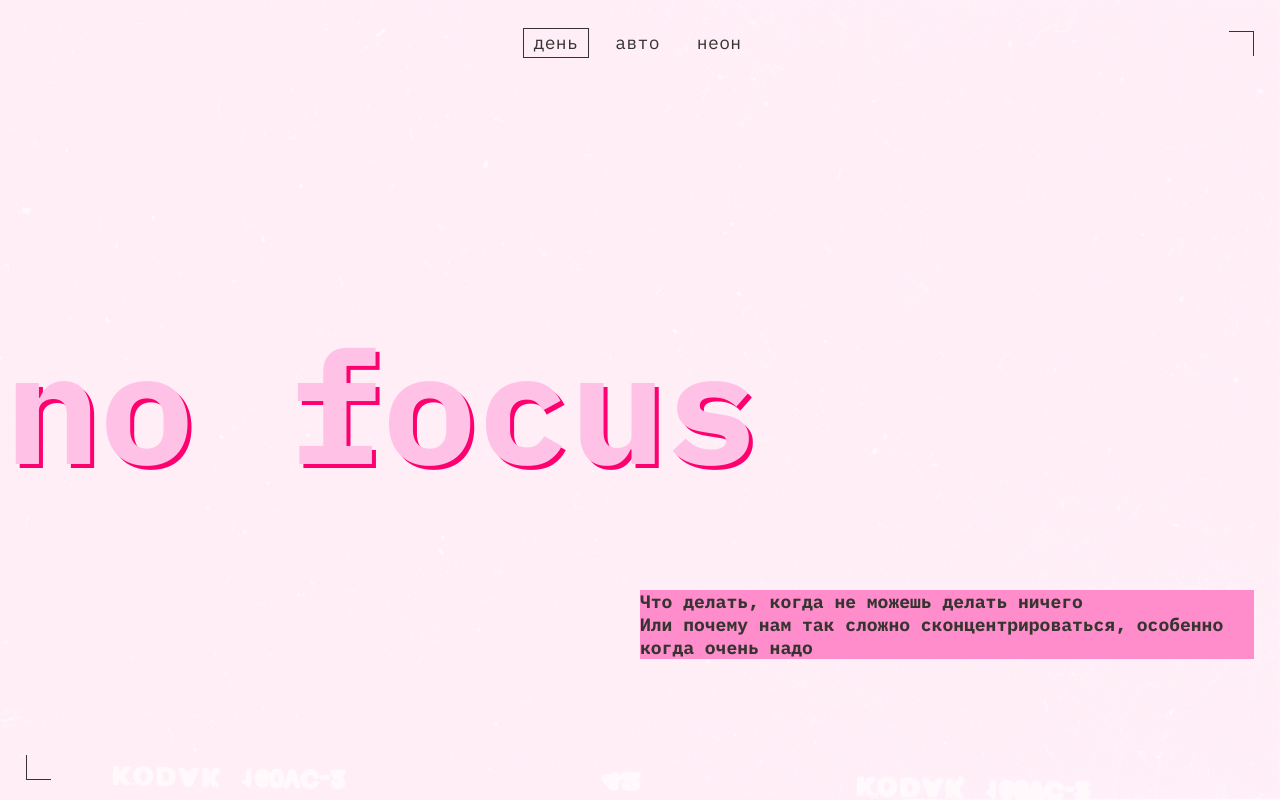
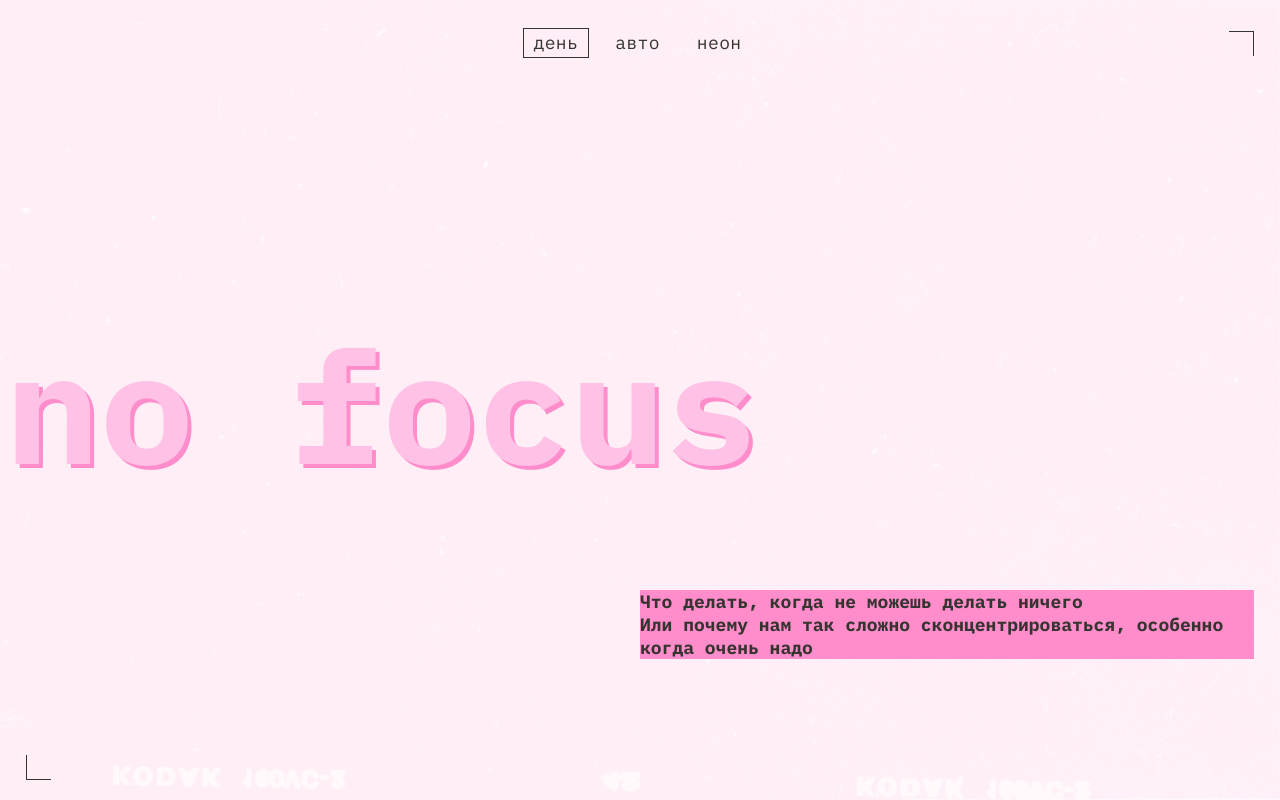
Before and after one commit to iamannstein/slozhno-sosredotochitsya, a plain HTML site: page index.html in a window 1280 px wide. Both pictures are taken after a click on the button "день". Shown: the top 800 px of the page. Drawn offline with Linux system fonts and the light colour scheme.

Commit message:
первая итерация

```diff
--- a/styles/globals.css
+++ b/styles/globals.css
@@ -22,7 +22,8 @@ p {
   margin: 0;
 }
 
-ul {
+ul,
+li {
   margin: 0;
   padding: 0;
   list-style: none;
--- a/styles/light.css
+++ b/styles/light.css
@@ -59,7 +59,7 @@
 
   .header__content-title {
     color: var(--title-color);
-    text-shadow: 4px 4px 0 #ff0070;
+    text-shadow: 4px 4px 0 var(--accent-color);
   }
 
   .header__theme-menu-button {
@@ -109,7 +109,7 @@
 
 .theme_light .header__content-title {
   color: var(--title-color);
-  text-shadow: 4px 4px 0 #ff0070;
+  text-shadow: 4px 4px 0 var(--accent-color);
 }
 
 .theme_light .header__theme-menu-button {
```
